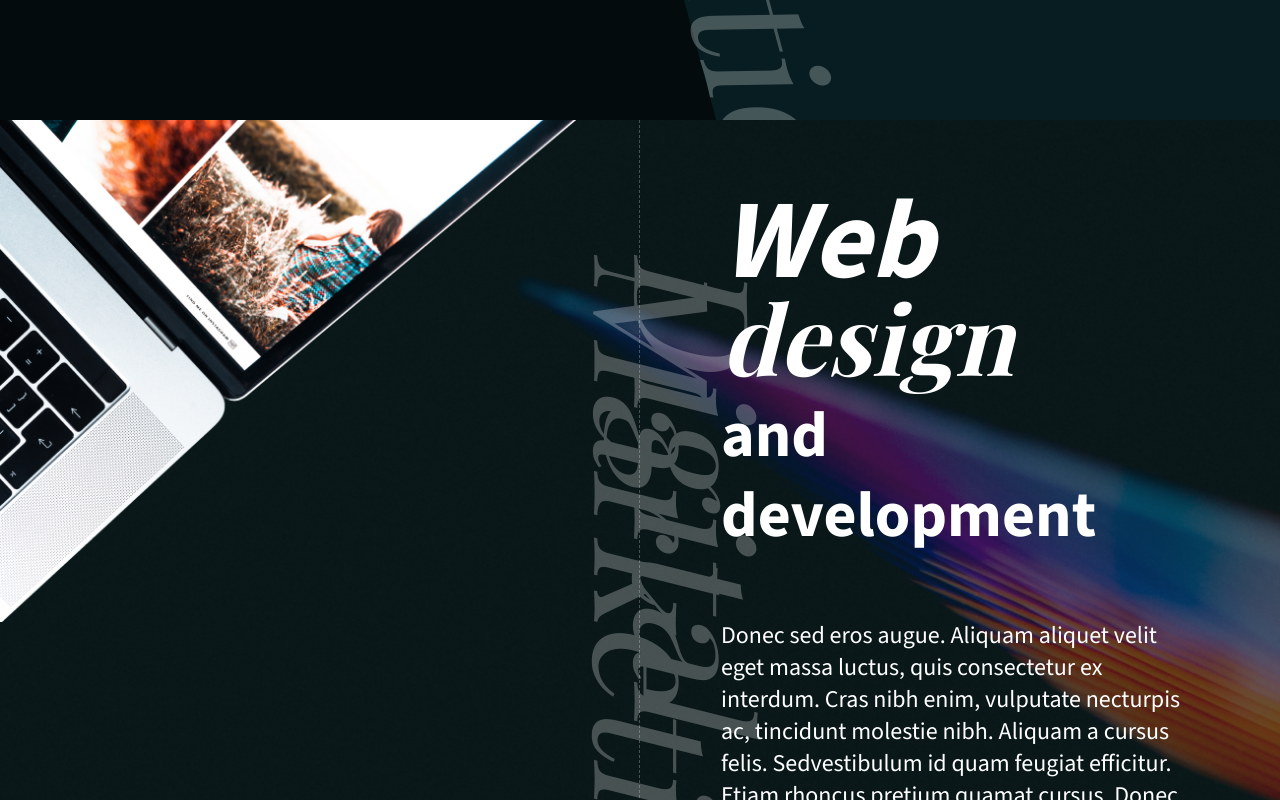
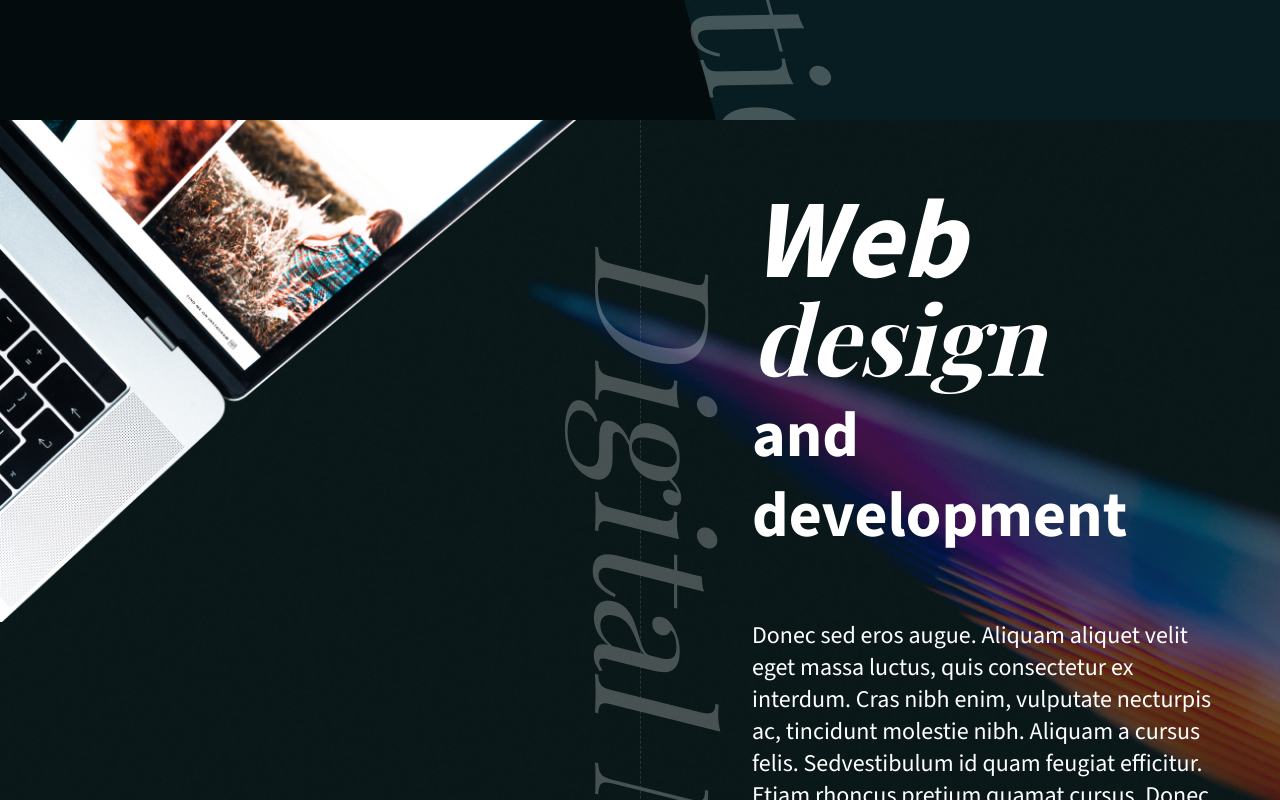
Before and after one commit to renrutoet/consumer-rights-task, a Next.js app: page / in a window 1280 px wide. Shown: the part 1480-2280 px from the top of the page. Built offline with nearby package versions, Linux system fonts and the light colour scheme; a web font is replaced by a local one.

Commit message:
feat: simplified the center dash

```diff
--- a/src/app/components/Sections/OurWork/OurWork.module.scss
+++ b/src/app/components/Sections/OurWork/OurWork.module.scss
@@ -10,8 +10,9 @@
 .our-work__grid {
     display: grid;
 
-    grid-template-columns: calc(50% - 1px) 2px calc(50% - 1px);
+    grid-template-columns: repeat(2, 50%);
     grid-template-rows: auto;
+    gap: 2rem;
 
     & > div {
         color: white;
@@ -50,8 +51,8 @@
     &__background-text {
         display: block;
         position: absolute;
-        height: 100%;
-        margin-top: 10%;
+        height: 200%;
+        padding-top: 15%;
         left: 50%;
         line-height: 0.25;
 
@@ -59,10 +60,8 @@
         writing-mode: vertical-rl;
 
         @include faded-background-text();
-    }
 
-    &__dash {
-        border-left: 1px dashed rgba(255, 255, 255, 0.25);
+        border-left: 1px dashed rgba(255, 255, 255, 0.5);
     }
 
     &__seo-image-aside {
--- a/src/app/components/Sections/OurWork/OurWork.tsx
+++ b/src/app/components/Sections/OurWork/OurWork.tsx
@@ -84,9 +84,6 @@ export const OurWork = () => {
             </div>
 
             <div className={`${ourWorkstyles['our-work__grid']} `}>
-                <div></div>
-                <div className={`${ourWorkstyles['content__dash']} `}></div>
-                <div></div>
                 <aside
                     className={`${ourWorkstyles['content__web-dev-aside']} `}
                 >
@@ -103,7 +100,6 @@ export const OurWork = () => {
                         alt="image of a smartphone display the google homepage"
                     />
                 </aside>
-                <div className={`${ourWorkstyles['content__dash']} `}></div>
                 <Content
                     title={WebSectionTitle()}
                     body={mockData[0].body}
@@ -117,7 +113,6 @@ export const OurWork = () => {
                     buttonText={mockData[1].buttonText}
                     alignment="right"
                 />
-                <div className={`${ourWorkstyles['content__dash']} `}></div>
                 <aside
                     className={`${ourWorkstyles['content__seo-image-aside']} `}
                 >
```
